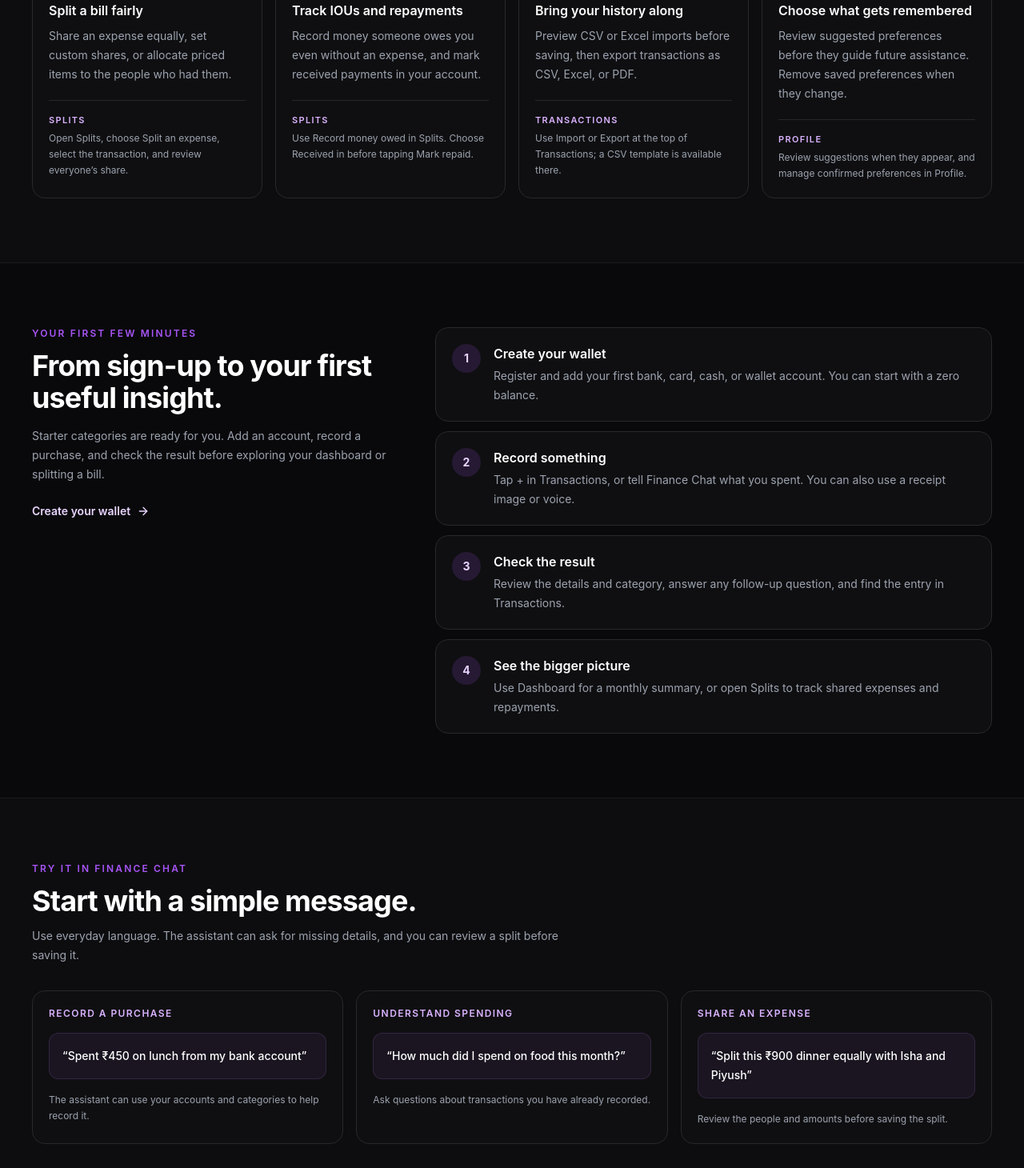
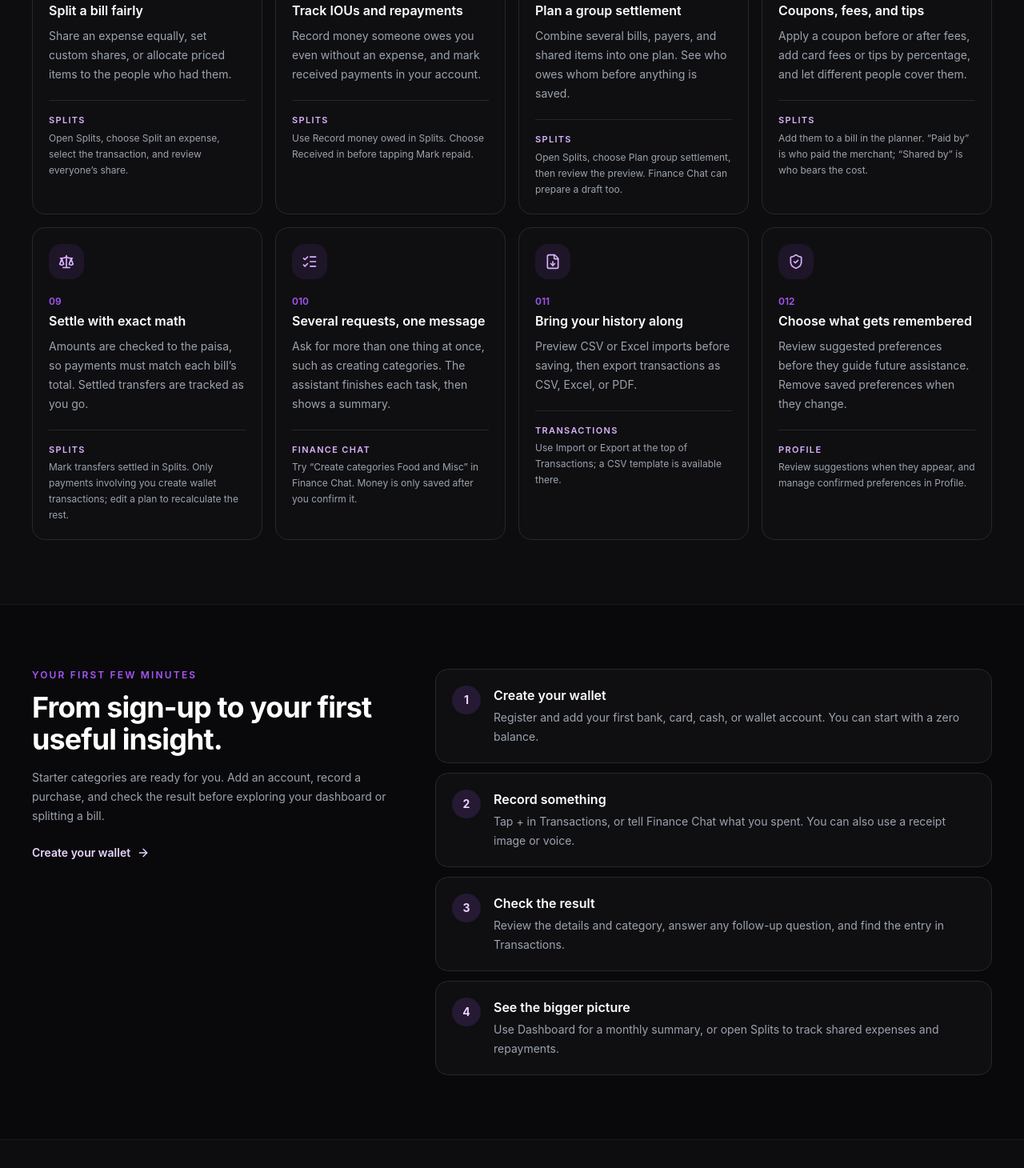
Before and after one commit to HazSyl1/AffordAbled, a React (Vite) app in the folder apps/web/: page / in a window 1280 px wide. Shown: the part 1440-2900 px from the top of the page at 80% size. Built offline with nearby package versions, Linux system fonts and the light colour scheme; no server answers.

Commit message:
feat: showcase group settlements and multi-task chat on landing page
Add feature cards, chat examples and an FAQ entry for complex group settlements, coupons/fees/tips and multi-task requests, plus an AI disclaimer at the bottom of the page.

```diff
--- a/apps/web/src/pages/LandingPage/LandingPage.tsx
+++ b/apps/web/src/pages/LandingPage/LandingPage.tsx
@@ -1,6 +1,6 @@
 import {
   ArrowDown, ArrowRight, BarChart3, Bot, Camera, Check, CircleHelp, FileDown, Mail, Mic,
-  Plus, ReceiptText, ShieldCheck, Split, Wallet,
+  Plus, ReceiptText, ShieldCheck, Split, Wallet, Users, BadgePercent, Scale, ListChecks,
 } from 'lucide-react';
 import { Link } from 'react-router-dom';
 
@@ -50,6 +50,34 @@ const features = [
     location: 'Splits',
   },
   {
+    icon: Users,
+    title: 'Plan a group settlement',
+    description: 'Combine several bills, payers, and shared items into one plan. See who owes whom before anything is saved.',
+    how: 'Open Splits, choose Plan group settlement, then review the preview. Finance Chat can prepare a draft too.',
+    location: 'Splits',
+  },
+  {
+    icon: BadgePercent,
+    title: 'Coupons, fees, and tips',
+    description: 'Apply a coupon before or after fees, add card fees or tips by percentage, and let different people cover them.',
+    how: 'Add them to a bill in the planner. “Paid by” is who paid the merchant; “Shared by” is who bears the cost.',
+    location: 'Splits',
+  },
+  {
+    icon: Scale,
+    title: 'Settle with exact math',
+    description: 'Amounts are checked to the paisa, so payments must match each bill’s total. Settled transfers are tracked as you go.',
+    how: 'Mark transfers settled in Splits. Only payments involving you create wallet transactions; edit a plan to recalculate the rest.',
+    location: 'Splits',
+  },
+  {
+    icon: ListChecks,
+    title: 'Several requests, one message',
+    description: 'Ask for more than one thing at once, such as creating categories. The assistant finishes each task, then shows a summary.',
+    how: 'Try “Create categories Food and Misc” in Finance Chat. Money is only saved after you confirm it.',
+    location: 'Finance Chat',
+  },
+  {
     icon: FileDown,
     title: 'Bring your history along',
     description: 'Preview CSV or Excel imports before saving, then export transactions as CSV, Excel, or PDF.',
@@ -76,6 +104,8 @@ const examples = [
   { label: 'Record a purchase', prompt: 'Spent ₹450 on lunch from my bank account', help: 'The assistant can use your accounts and categories to help record it.' },
   { label: 'Understand spending', prompt: 'How much did I spend on food this month?', help: 'Ask questions about transactions you have already recorded.' },
   { label: 'Share an expense', prompt: 'Split this ₹900 dinner equally with Isha and Piyush', help: 'Review the people and amounts before saving the split.' },
+  { label: 'Settle a group trip', prompt: 'I paid ₹17,000 for dinner with a 2.7% card fee and a 10% coupon. Split it with Isha, Piyush and Dev', help: 'Chat prepares a draft; use Review settlement to check fees, coupons, and transfers.' },
+  { label: 'Do several things at once', prompt: 'Create categories Food and Misc as expenses', help: 'Each task is completed in turn, then you get a short summary.' },
 ];
 
 export function LandingPage() {
@@ -197,7 +227,7 @@ export function LandingPage() {
           <p className='text-xs font-semibold uppercase tracking-[0.18em] text-[var(--brand-primary)]'>Try it in Finance Chat</p>
           <h2 className='mt-3 max-w-2xl text-3xl font-bold tracking-tight sm:text-4xl'>Start with a simple message.</h2>
           <p className='mt-3 max-w-2xl text-sm leading-6 text-[var(--text-secondary)]'>Use everyday language. The assistant can ask for missing details, and you can review a split before saving it.</p>
-          <div className='mt-8 grid gap-4 md:grid-cols-3'>
+          <div className='mt-8 grid gap-4 md:grid-cols-2 lg:grid-cols-3'>
             {examples.map(({ label, prompt, help }) => (
               <article key={label} className='flex min-w-0 flex-col rounded-2xl border border-[var(--bg-border)] bg-[var(--bg-card)] p-5'>
                 <p className='text-xs font-semibold uppercase tracking-[0.12em] text-purple-300'>{label}</p>
@@ -221,6 +251,7 @@ export function LandingPage() {
             <article className='py-4 first:pt-0'><h3 className='font-semibold'>Do I need to use the assistant?</h3><p className='mt-2 text-sm leading-6 text-[var(--text-secondary)]'>No. You can add transactions manually and manage accounts, categories, and splits through the app.</p></article>
             <article className='py-4'><h3 className='font-semibold'>What if a receipt needs more detail?</h3><p className='mt-2 text-sm leading-6 text-[var(--text-secondary)]'>Upload it in Finance Chat. The assistant can ask about anything unclear; check the transaction and its category when it appears.</p></article>
             <article className='py-4'><h3 className='font-semibold'>Can I record money owed without logging a purchase?</h3><p className='mt-2 text-sm leading-6 text-[var(--text-secondary)]'>Yes. Open Splits and choose Record money owed. When someone pays you back, choose the receiving account and mark it repaid.</p></article>
+            <article className='py-4'><h3 className='font-semibold'>How do I split a bill with coupons, fees, or several payers?</h3><p className='mt-2 text-sm leading-6 text-[var(--text-secondary)]'>Open Splits and choose Plan group settlement. Add each bill, who shared each item, who paid, and any coupon, fee, or tip. Previewing never touches your wallet; confirming records only your own payments.</p></article>
             <article className='py-4'><h3 className='font-semibold'>Can I review assistant preferences?</h3><p className='mt-2 text-sm leading-6 text-[var(--text-secondary)]'>Yes. Suggested preferences can be accepted or dismissed, and saved memories can be reviewed from your profile.</p></article>
             <article className='py-4'><h3 className='font-semibold'>Where do I start?</h3><p className='mt-2 text-sm leading-6 text-[var(--text-secondary)]'>Register and add your first money account. Starter categories are already there, so you can record a purchase in Transactions or Finance Chat.</p></article>
           </div>
@@ -247,6 +278,9 @@ export function LandingPage() {
         </div>
         <span className='inline-flex items-center gap-1.5'><Check className='h-3.5 w-3.5 text-emerald-300' aria-hidden='true' /> You stay in control of what gets recorded.</span>
       </footer>
+      <p className='mx-auto max-w-7xl px-5 pb-6 text-center text-[11px] text-[var(--text-muted)] sm:px-8 lg:px-10'>
+        {APP_NAME} uses AI and may make mistakes. Please double-check its responses.
+      </p>
     </main>
   );
 }
```
